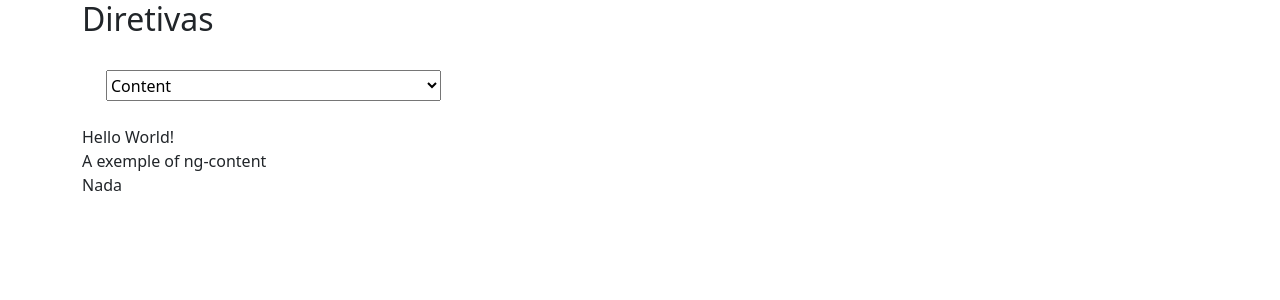
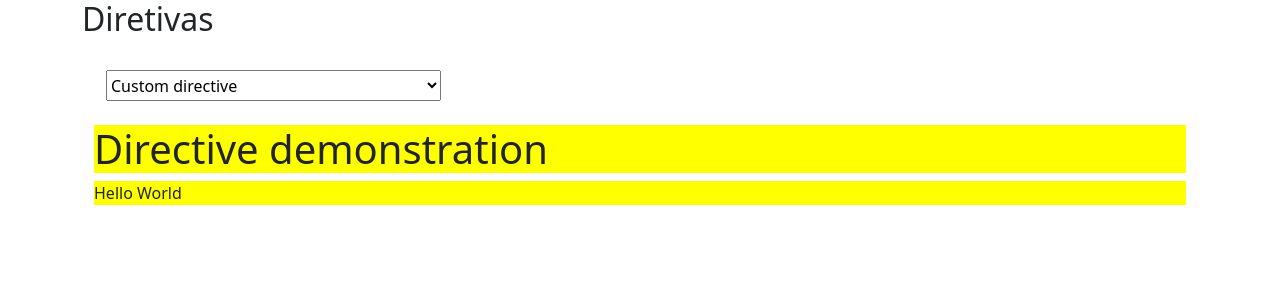
Before and after one commit to tom-jr/angular-loiane, an Angular app in the folder project-lab/diretivas/: page / in a window 1280 px wide. Shown: the top 300 px of the page. Built offline with nearby package versions, Linux system fonts and the light colour scheme.

Commit message:
#0022 criando e aplicando diretiva capturando elemento que utiliza a diretiva com o ElementRef e modificando seus atributos com Reder2

```diff
--- a/project-lab/diretivas/src/app/app.component.html
+++ b/project-lab/diretivas/src/app/app.component.html
@@ -4,8 +4,9 @@
           [style]="{'width':'30%', 'height':'1.9em', 'margin':'1.5em'}"
           (change)="onSelectAula(select.value)">
     <option value="1">NgIf & SwitchCase</option>
-    <option selected value="2">NgFor</option>
-    <option selected value="3">Content</option>
+    <option  value="2">NgFor</option>
+    <option  value="3">Content</option>
+    <option selected value="4">Custom directive</option>
   </select>
 </div>
 
@@ -17,4 +18,5 @@
     <div class="desc">A exemple of ng-content</div>
     <div class="nada">Nada</div>
   </app-ng-content>
+  <app-generic-one *ngSwitchCase="4"></app-generic-one>
 </div>
--- a/project-lab/diretivas/src/app/app.component.ts
+++ b/project-lab/diretivas/src/app/app.component.ts
@@ -7,7 +7,7 @@ import {Component} from '@angular/core';
 })
 export class AppComponent {
   title = 'diretivas';
-  aula = 3;
+  aula = 4;
 
   onSelectAula(aula: any) {
     console.log(aula);
--- a/project-lab/diretivas/src/app/app.module.ts
+++ b/project-lab/diretivas/src/app/app.module.ts
@@ -5,13 +5,17 @@ import { AppComponent } from './app.component';
 import { NgifComponent } from './ngif/ngif.component';
 import { NgforComponent } from './ngfor/ngfor.component';
 import { NgContentComponent } from './ng-content/ng-content.component';
+import { YellowBackgroundDirective } from './directives/yellow-background.directive';
+import { GenericOneComponent } from './generic-one/generic-one.component';
 
 @NgModule({
   declarations: [
     AppComponent,
     NgifComponent,
     NgforComponent,
-    NgContentComponent
+    NgContentComponent,
+    YellowBackgroundDirective,
+    GenericOneComponent
   ],
   imports: [
     BrowserModule
--- /dev/null
+++ b/project-lab/diretivas/src/app/directives/yellow-background.directive.ts
@@ -0,0 +1,12 @@
+import {Directive, ElementRef, Renderer2} from '@angular/core';
+
+@Directive({
+  selector: '[yellowBackground]'
+})
+export class YellowBackgroundDirective {
+
+  constructor(private elementRef: ElementRef, private render: Renderer2) {
+    render.setStyle(elementRef.nativeElement,'backgroundColor','yellow' )
+  }
+
+}
--- /dev/null
+++ b/project-lab/diretivas/src/app/generic-one/generic-one.component.html
@@ -0,0 +1,4 @@
+<div class="container-sm">
+  <h1 yellowBackground>Directive demonstration</h1>
+  <p yellowBackground>Hello World</p>
+</div>
--- /dev/null
+++ b/project-lab/diretivas/src/app/generic-one/generic-one.component.ts
@@ -0,0 +1,11 @@
+import { Component } from '@angular/core';
+
+@Component({
+  selector: 'app-generic-one',
+  templateUrl: './generic-one.component.html',
+  styles: [
+  ]
+})
+export class GenericOneComponent {
+
+}
```
Also changed, not shown: 1 other file (tests, documents, lock files or other folders).
